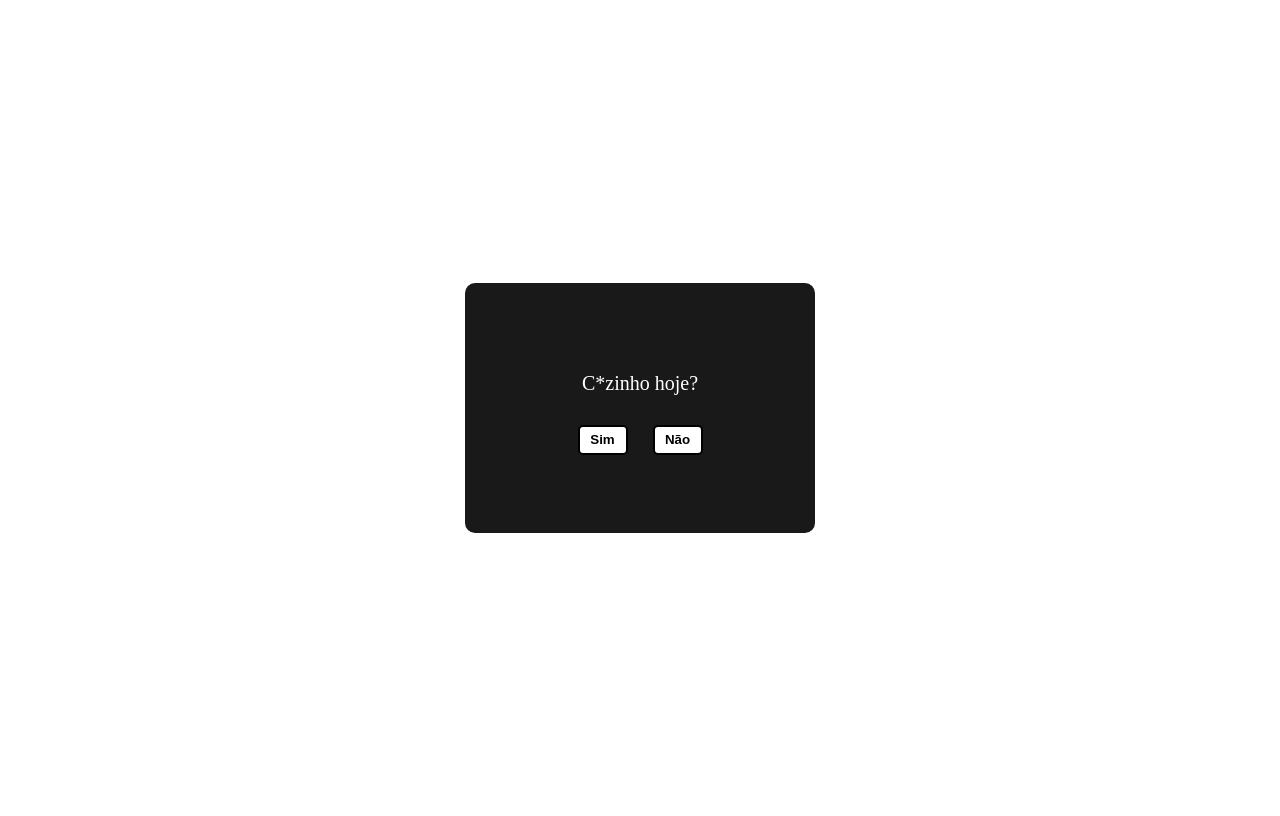
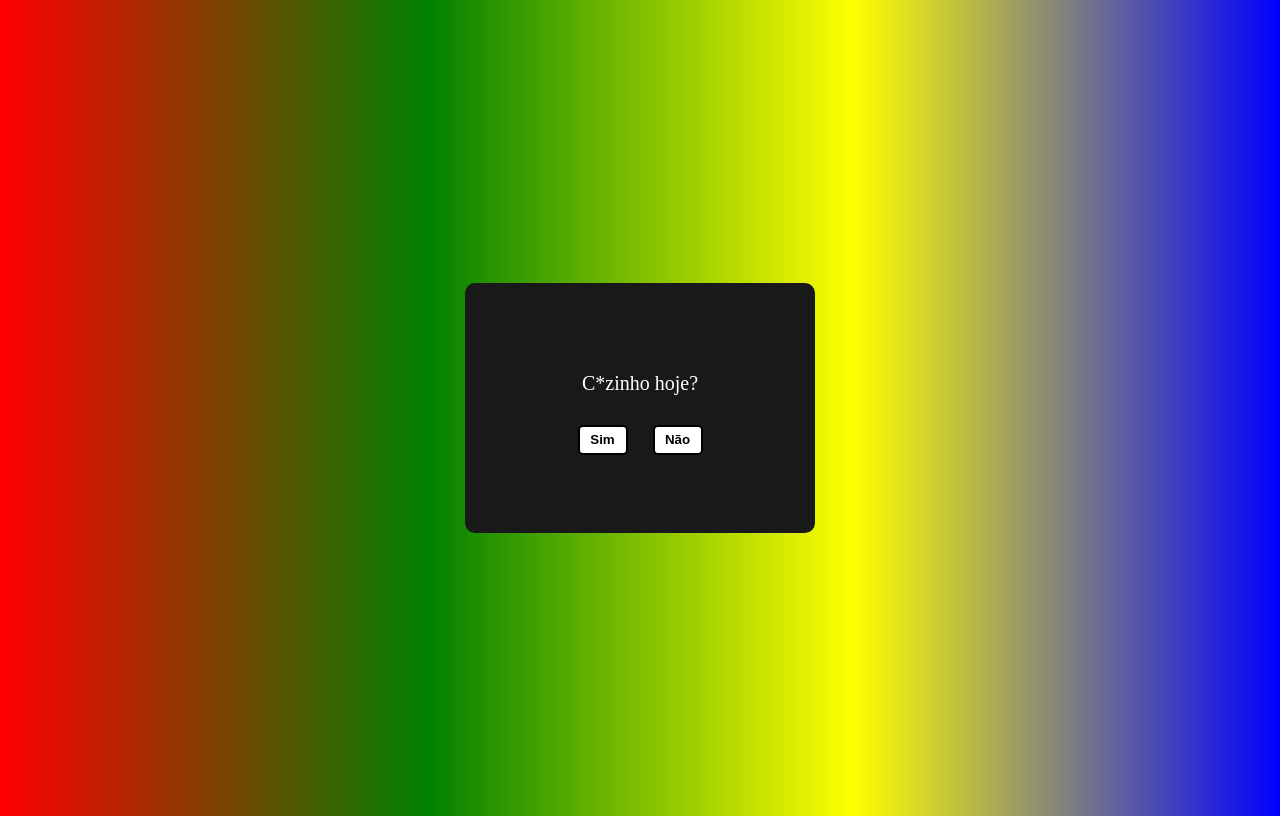
Before and after one commit to Eric0412Silva/Pedido_Irrecusavel, a plain HTML site: page index.html in a window 1280 px wide. Drawn offline with Linux system fonts and the light colour scheme.

Commit message:
background

```diff
--- a/style.css
+++ b/style.css
@@ -3,6 +3,10 @@ body {
     justify-content: center;
     align-items: center;
     height: 100vh;
+}
+
+body {
+    background-image: linear-gradient( to right, red, green, yellow, blue );
 }
 
 a {
```
